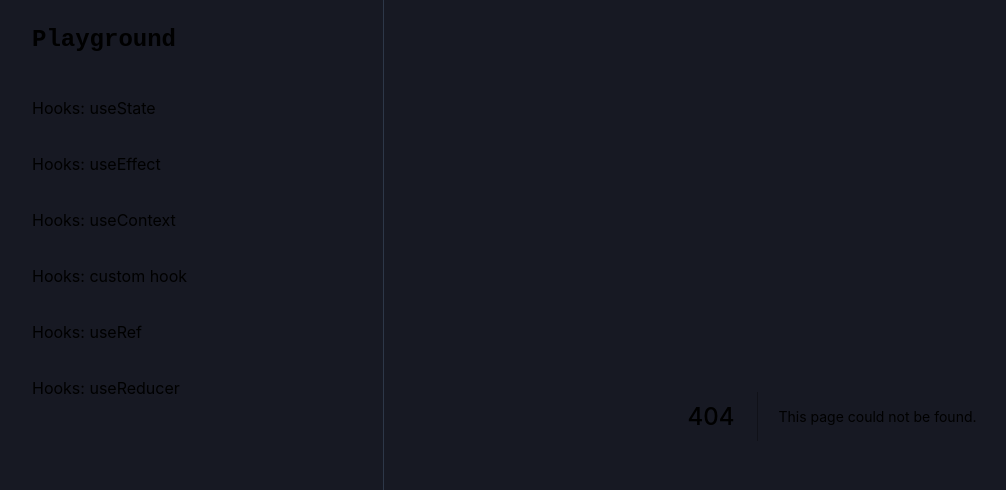
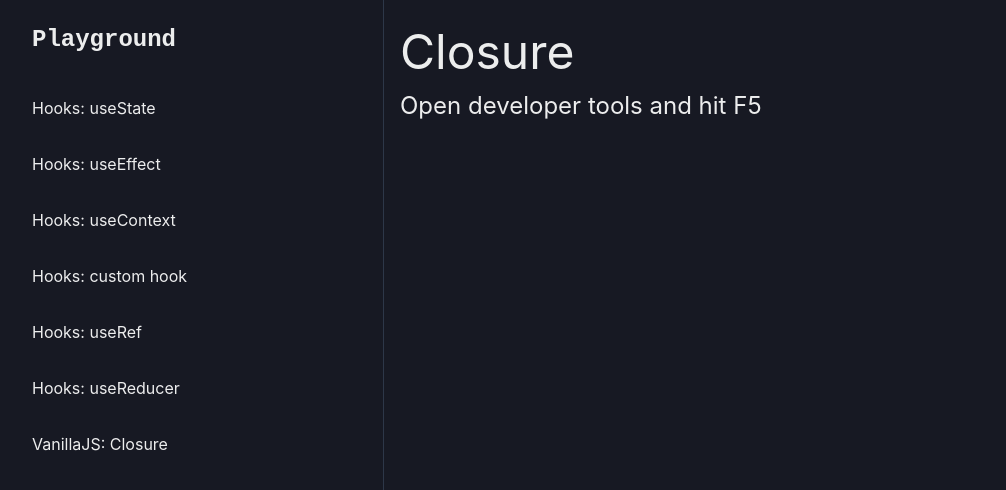
Before and after one commit to dominik-selmeci/react-nextjs-playground, a Next.js app: page /vanilla-js/closure in a window 1280 px wide. Before the commit this address had no page. Shown: the top 490 px of the page, without its empty margins (0-1006 px from the left). Built offline with nearby package versions, Linux system fonts and the light colour scheme.

Commit message:
feat: add closure page

```diff
--- a/components/Sidebar.tsx
+++ b/components/Sidebar.tsx
@@ -24,6 +24,7 @@ const LINK_ITEMS: LinkItemProps[] = [
   { name: 'Hooks: custom hook', route: '/hooks/custom-hook' },
   { name: 'Hooks: useRef', route: '/hooks/use-ref' },
   { name: 'Hooks: useReducer', route: '/hooks/use-reducer' },
+  { name: 'VanillaJS: Closure', route: '/vanilla-js/closure' },
 ]
 
 interface SidebarProps extends BoxProps {
--- /dev/null
+++ b/pages/vanilla-js/closure.tsx
@@ -0,0 +1,29 @@
+import { Text } from '@chakra-ui/react'
+
+export default function Closure() {
+  function outer() {
+    let counter = 0
+
+    function incrementCounter() {
+      debugger
+      counter++
+    }
+
+    return incrementCounter
+  }
+
+  // The memory of the closure is stored as "backpack" inside function variable
+  // under [[Scopes]] property inside developer tools
+  const myNewFunction = outer() // this is only the returned value of the outer function, which is another function
+  debugger
+  myNewFunction()
+  debugger
+  myNewFunction()
+
+  return (
+    <>
+      <Text fontSize="5xl">Closure</Text>
+      <Text fontSize="2xl">Open developer tools and hit F5</Text>
+    </>
+  )
+}
```
